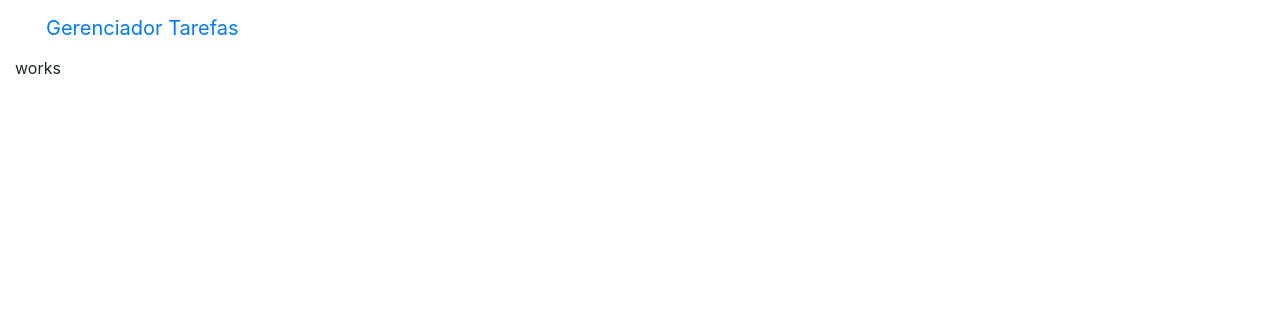
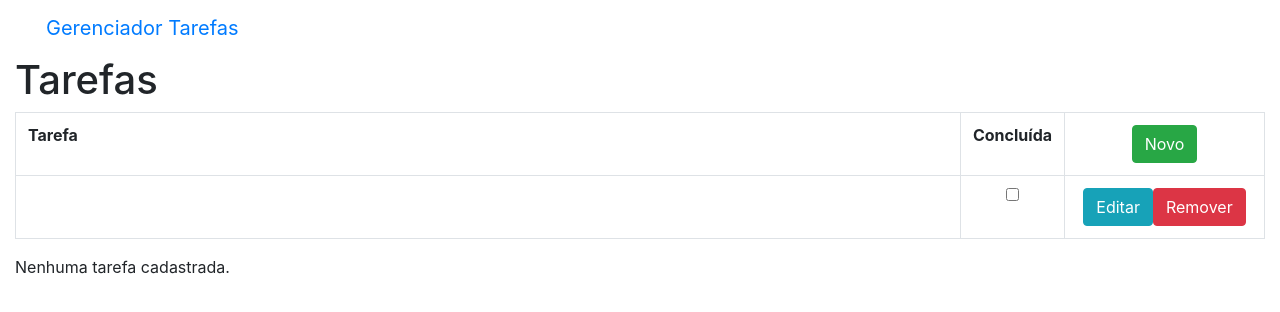
Before and after one commit to tiagojsoares/gerenciador-tarefas, an Angular app: page /tarefas/listar in a window 1280 px wide. Shown: the top 312 px of the page. Built offline with nearby package versions, Linux system fonts and the light colour scheme.

Commit message:
1 file modified

```diff
--- a/src/app/tarefas/listar-tarefa/listar-tarefa.component.html
+++ b/src/app/tarefas/listar-tarefa/listar-tarefa.component.html
@@ -1 +1,40 @@
-<p>works</p>
+<h1>Tarefas</h1>
+
+<table class="table table-striped table-bordered table-hover">
+  <tr>
+  	<th>Tarefa</th>
+    <th>Concluída</th>
+  	<th class="text-center">
+      <a
+         class="btn btn-xs btn-success">
+         <span class="glyphicon glyphicon-plus"
+           aria-hidden="true"></span> Novo
+      </a>
+  </th>
+  </tr>
+  <tr>
+    <td>
+
+    </td>
+    <td style="width: 70px" class="text-center">
+      <input
+        type="checkbox">
+    </td>
+    <td class="text-center" style="width: 200px">
+      <a
+        title="Editar" alt="Editar"
+        class="btn btn-xs btn-info">
+        <span class="glyphicon glyphicon-pencil"
+          aria-hidden="true"></span> Editar
+      </a>
+      <a href="#" title="Remover" alt="Remover"
+
+        class="btn btn-xs btn-danger">
+        <span class="glyphicon glyphicon-remove"
+          aria-hidden="true"></span> Remover
+      </a>
+    </td>
+  </tr>
+</table>
+
+<p>Nenhuma tarefa cadastrada.</p>
```
